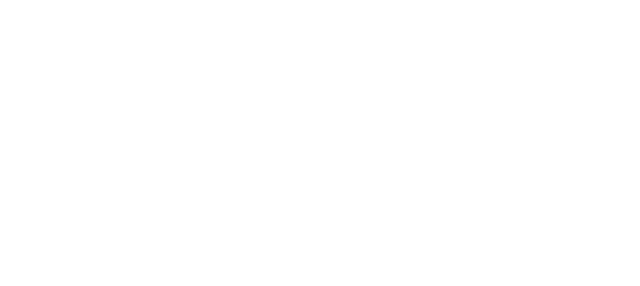
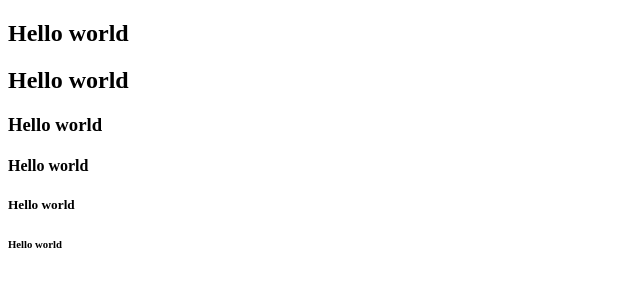
Before and after one commit to Trevo7737/Learn_git, a plain HTML site: page index.html in a window 1280 px wide. Shown: the whole page, without its empty margins (0-640 px from the left). Drawn offline with Linux system fonts and the light colour scheme.

Commit message:
change file: modify index.html

```diff
--- a/index.html
+++ b/index.html
@@ -1,11 +1,22 @@
 <!DOCTYPE html>
 <html lang="en">
+
 <head>
     <meta charset="UTF-8">
     <meta name="viewport" content="width=device-width, initial-scale=1.0">
     <title>Spanha</title>
+    <link rel="stylesheet" href="index.css">
 </head>
+
 <body>
+    <section>
+        <h1>Hello world</h1>
+        <h2>Hello world</h2>
+        <h3>Hello world</h3>
+        <h4>Hello world</h4>
+        <h5>Hello world</h5>
+        <h6>Hello world</h6>
+    </section>
+</body>
 
-</body>
 </html>
```
